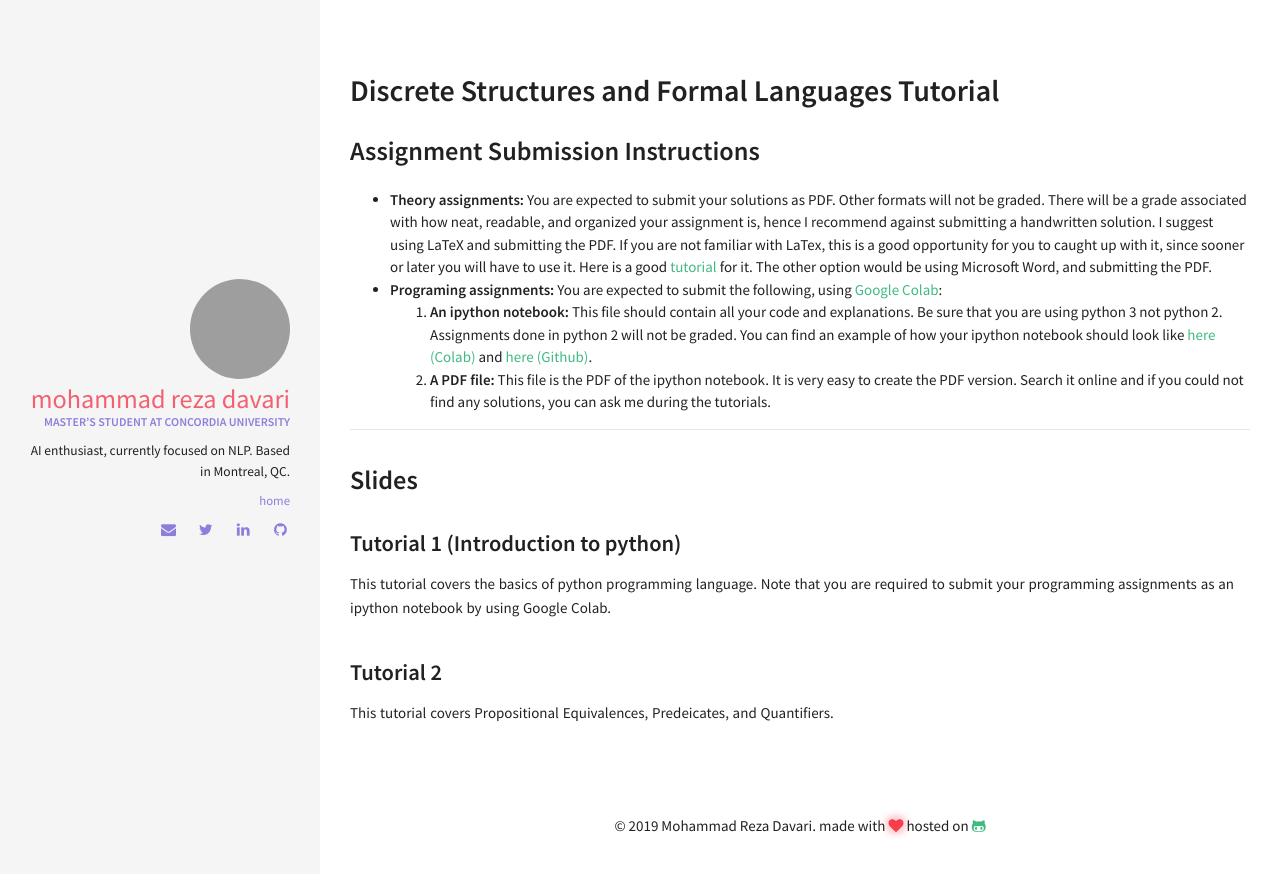
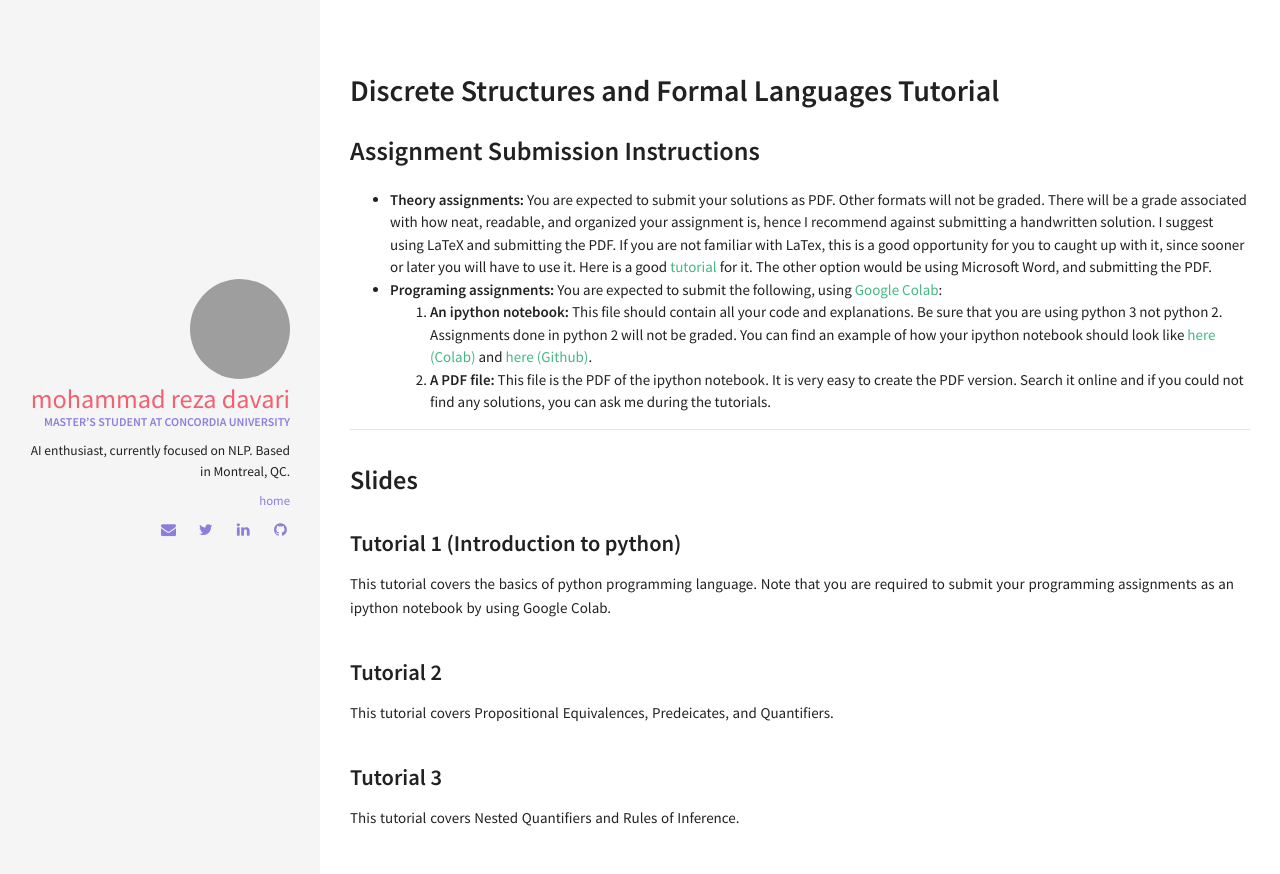
Before and after one commit to rezazzr/davari.io, a Jekyll site: the page built from index.html, in a window 1280 px wide. Shown: the top 874 px of the page. Built offline with Jekyll 4.4.1, drawn with Linux system fonts in a browser that asks for light colours.

Commit message:
added Tutorial-3 to the web

```diff
--- a/_data/index/slides.yml
+++ b/_data/index/slides.yml
@@ -7,3 +7,8 @@
   descr: This tutorial covers Propositional Equivalences, Predeicates, and Quantifiers.
   url:  https://raw.githubusercontent.com/rezazzr/rezazzr.github.io/master/_data/slide_pdf_files/Tutorial-2.pdf
   year: 2019
+
+- name: Tutorial 3
+  descr: This tutorial covers Nested Quantifiers and Rules of Inference.
+  url:  https://raw.githubusercontent.com/rezazzr/rezazzr.github.io/master/_data/slide_pdf_files/Tutorial-3.pdf
+  year: 2019
```
